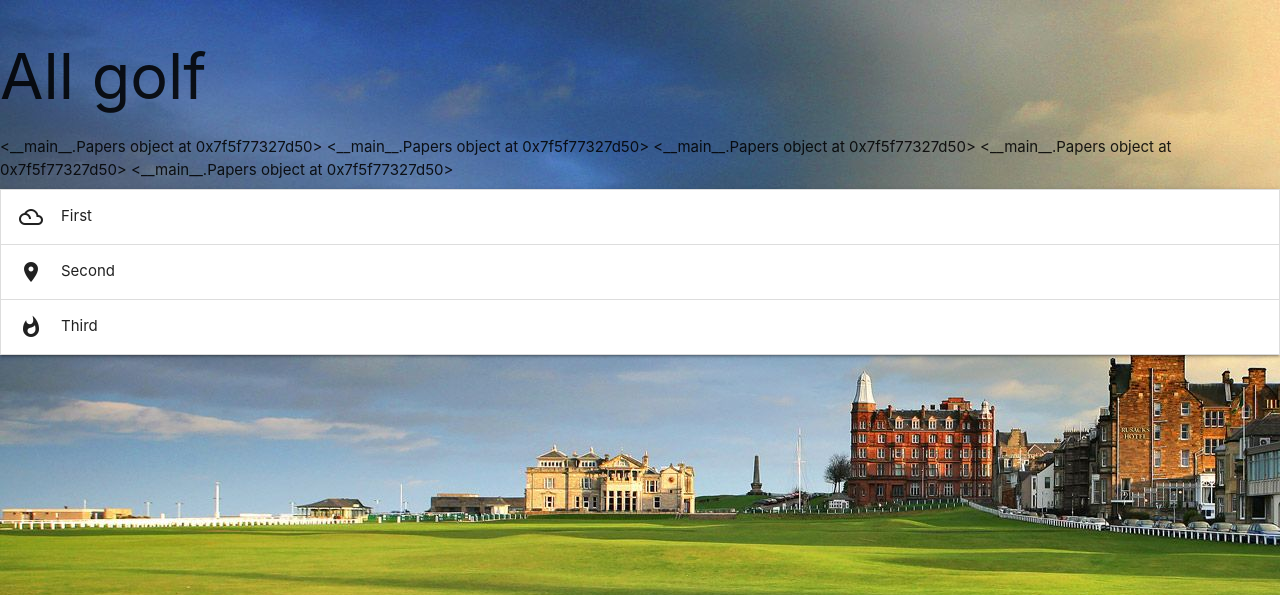
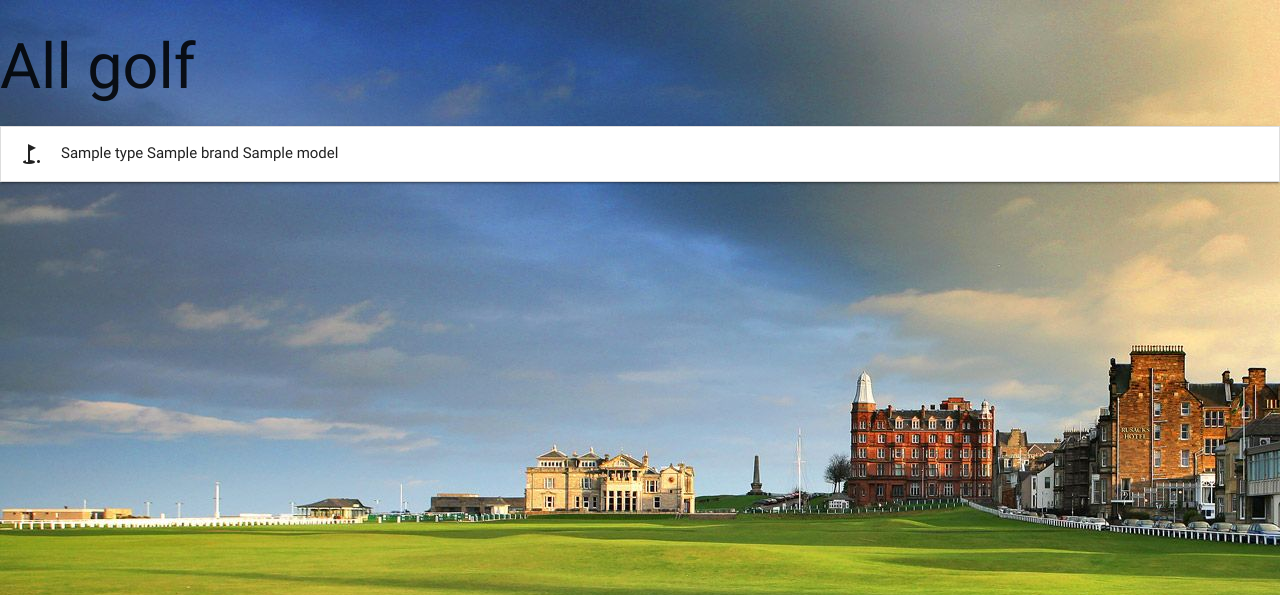
Before and after one commit to martingr1/allgolfeverything, a Flask app: page / in a window 1280 px wide. Shown: the top 595 px of the page. Run offline with Flask 2, Linux system fonts and the light colour scheme; a database or web service that is not in the repository returns one stand-in record (values such as "Sample title"); some libraries are stand-ins or nearby versions.

Commit message:
added dynamic collapse for reviews

```diff
--- a/app.py
+++ b/app.py
@@ -6,7 +6,7 @@
 app = Flask(__name__)
 
 app.config["MONGO_DBNAME"] = 'all_golf'
-app.config["MONGO_URI"] = os.getenv('MONGO_URI', 'mongodb://localhost')
+app.config["MONGO_URI"] = os.environ.get('MONGO_URI', 'mongodb://localhost')
 
 mongo = PyMongo(app)
 
@@ -18,4 +18,4 @@
 if __name__ == '__main__':
     app.run(host=os.environ.get('IP'),
             port=int(os.environ.get('PORT')),
-            debug=False)
+            debug=True)
--- a/templates/base.html
+++ b/templates/base.html
@@ -2,13 +2,19 @@
 <html>
     <head>
     <link href="https://fonts.googleapis.com/icon?family=Material+Icons" rel="stylesheet">
-    <link rel="stylesheet" href="https://cdnjs.cloudflare.com/ajax/libs/materialize/1.0.0/css/materialize.min.css">
+    <link rel="stylesheet" href="https://cdnjs.cloudflare.com/ajax/libs/materialize/0.100.2/css/materialize.min.css">
     <meta name="viewport" content="width=device-width, initial-scale=1.0"/>
     </head>
     <body background="/static/images/golf_background.jpg">
         <h1>All golf</h1>
         {% block content %}
         {% endblock %}
-    <script type="text/javascript" src="js/materialize.min.js"></script>
+    <script src="https://cdnjs.cloudflare.com/ajax/libs/jquery/3.2.1/jquery.min.js"></script>
+    <script src="https://cdnjs.cloudflare.com/ajax/libs/materialize/0.100.2/js/materialize.min.js"></script>
+    <script type="text/javascript">
+        $(document).ready(function() {
+            $('.collapsible').collapsible();
+        })
+    </script>
     </body>
 </html>
--- a/templates/reviews.html
+++ b/templates/reviews.html
@@ -1,26 +1,19 @@
 {% extends 'base.html'%}
 {% block content %}
-        {% for review in reviews %}
-        {{reviews.type}}
-        {{reviews.brand}}
-        {{reviews.model}}
-        {{reviews.review_text}}
-        {{reviews.review_score}}
-        {% endfor %}
+  <ul class="collapsible">
+  {% for review in reviews %}
+    <li>
+      <div class="collapsible-header"><i class="material-icons">golf_course</i>
+      {{review.type}}
+      {{review.brand}}
+      {{review.model}}
+      </div>
+      <div class="collapsible-body"><span>
+      {{review.review_text}} - {{review.review_score}}</span>
+      </div>
+    </li>
+    {% endfor %}
 
-  <ul class="collapsible">
-    <li>
-      <div class="collapsible-header"><i class="material-icons">filter_drama</i>First</div>
-      <div class="collapsible-body"><span>Lorem ipsum dolor sit amet.</span></div>
-    </li>
-    <li>
-      <div class="collapsible-header"><i class="material-icons">place</i>Second</div>
-      <div class="collapsible-body"><span>Lorem ipsum dolor sit amet.</span></div>
-    </li>
-    <li>
-      <div class="collapsible-header"><i class="material-icons">whatshot</i>Third</div>
-      <div class="collapsible-body"><span>Lorem ipsum dolor sit amet.</span></div>
-    </li>
   </ul>
 
   {% endblock %}
```
Also changed, not shown: static/js/scripts.js (added), 1 other file.
